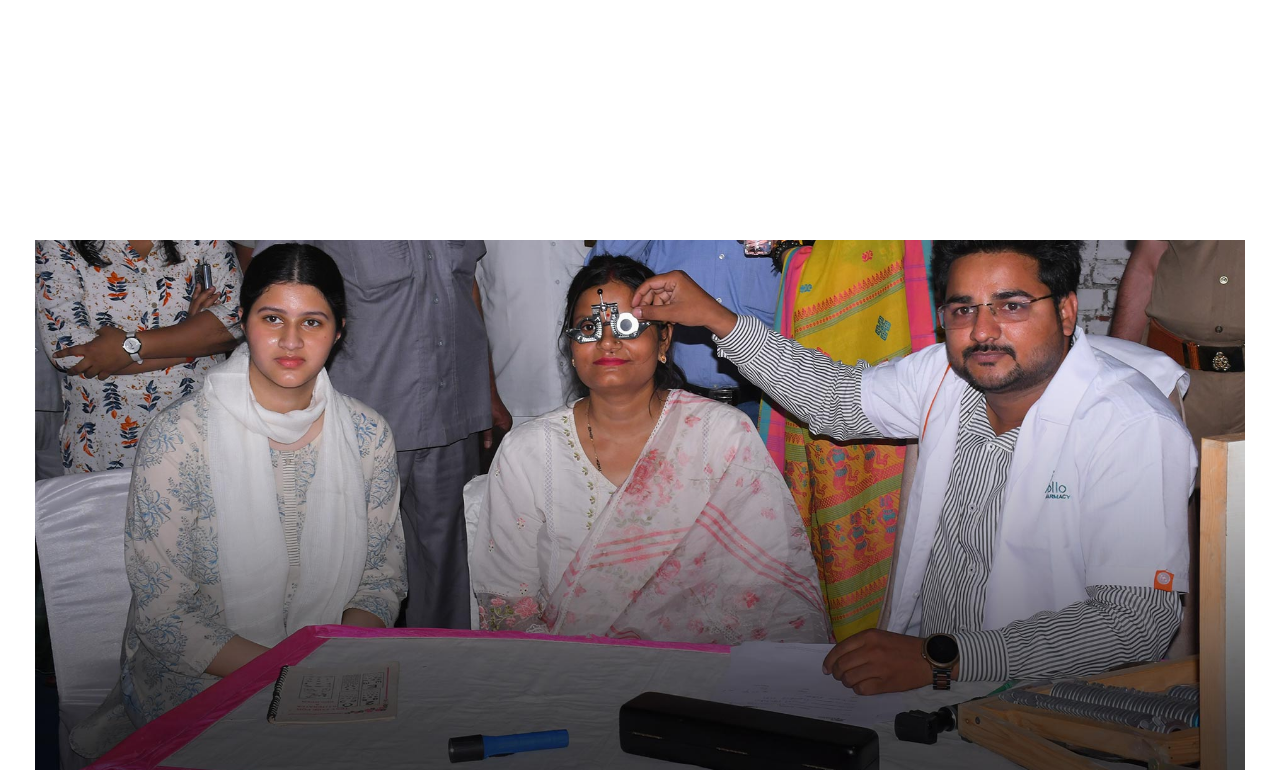
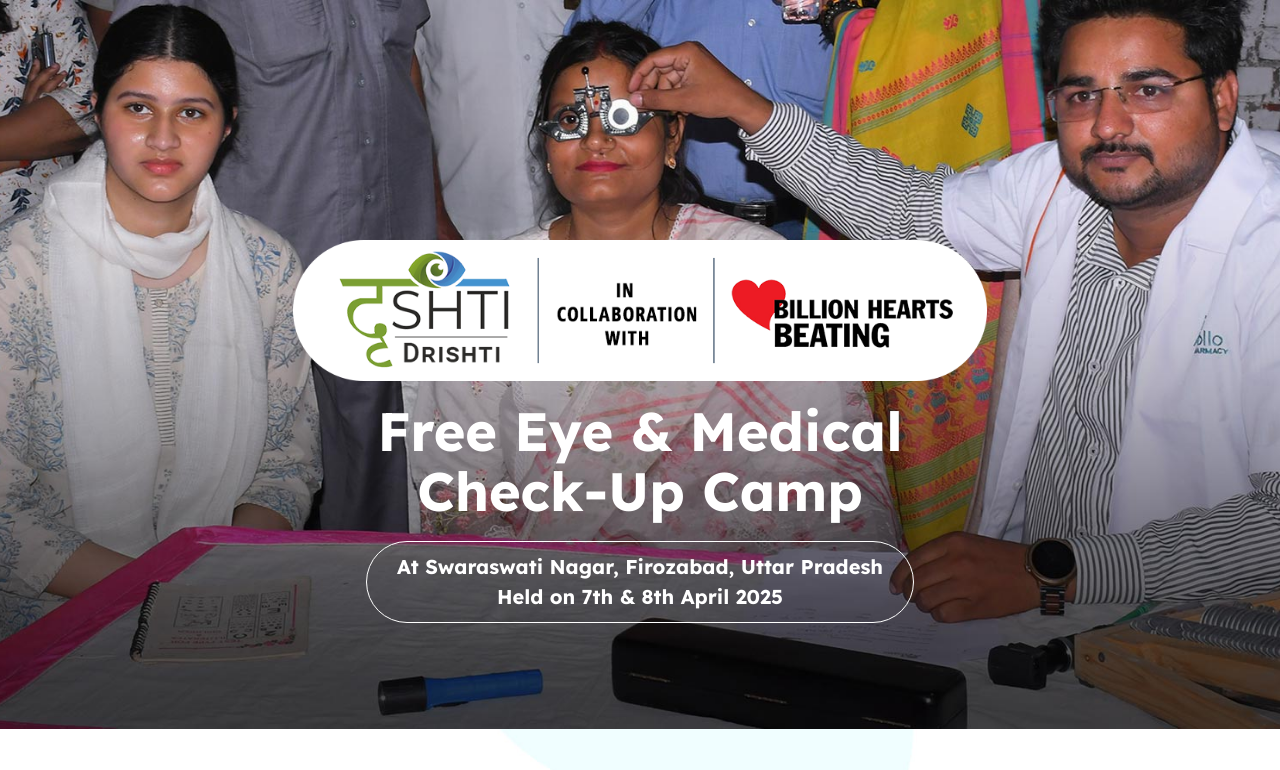
Before and after one commit to ui-designer1987/drishti-new, a plain HTML site: page free-eye-medical-firozabad.html in a window 1280 px wide. Shown: the top 770 px of the page. Drawn offline with Linux system fonts and the light colour scheme; a script that the page names is missing.

Commit message:
Add files via upload

```diff
--- a/css/style.css
+++ b/css/style.css
@@ -1633,6 +1633,20 @@ font-size:17px !important; line-height:26px !important; font-weight: 400;
 
 .free-checkup{ position:absolute; bottom:10px; right:10px; z-index:99999;}
 .checkup-camp-banner{ position:relative; padding: 240px 0 90px 0px;}
+.banner-bg {
+  position: absolute;
+  top: 0;
+  left: 0;
+  height: 100%;
+  width: 100%;
+  z-index: 0;
+}
+
+.banner-bg img {
+  height: 100%;
+  width: 100%;
+  object-fit: cover;
+}
 
 .banner-caption {
   text-align:center;
```
